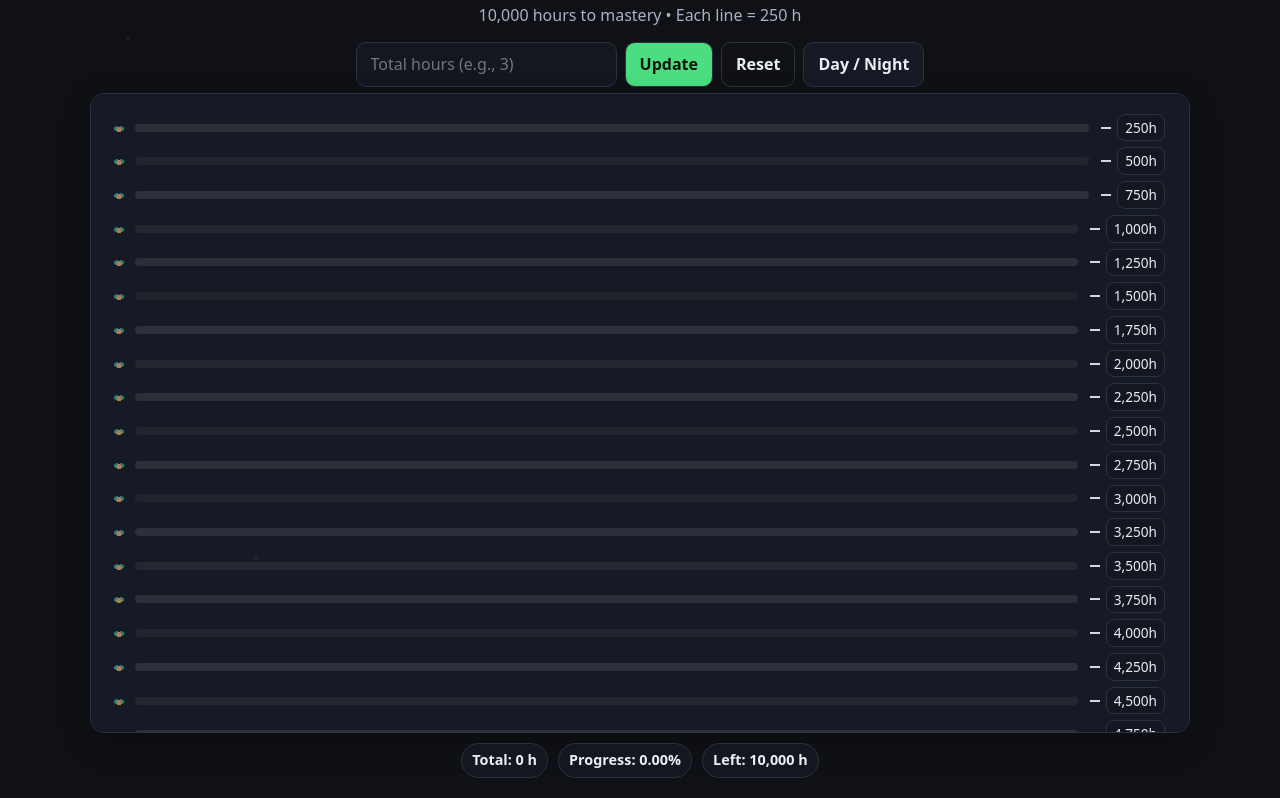
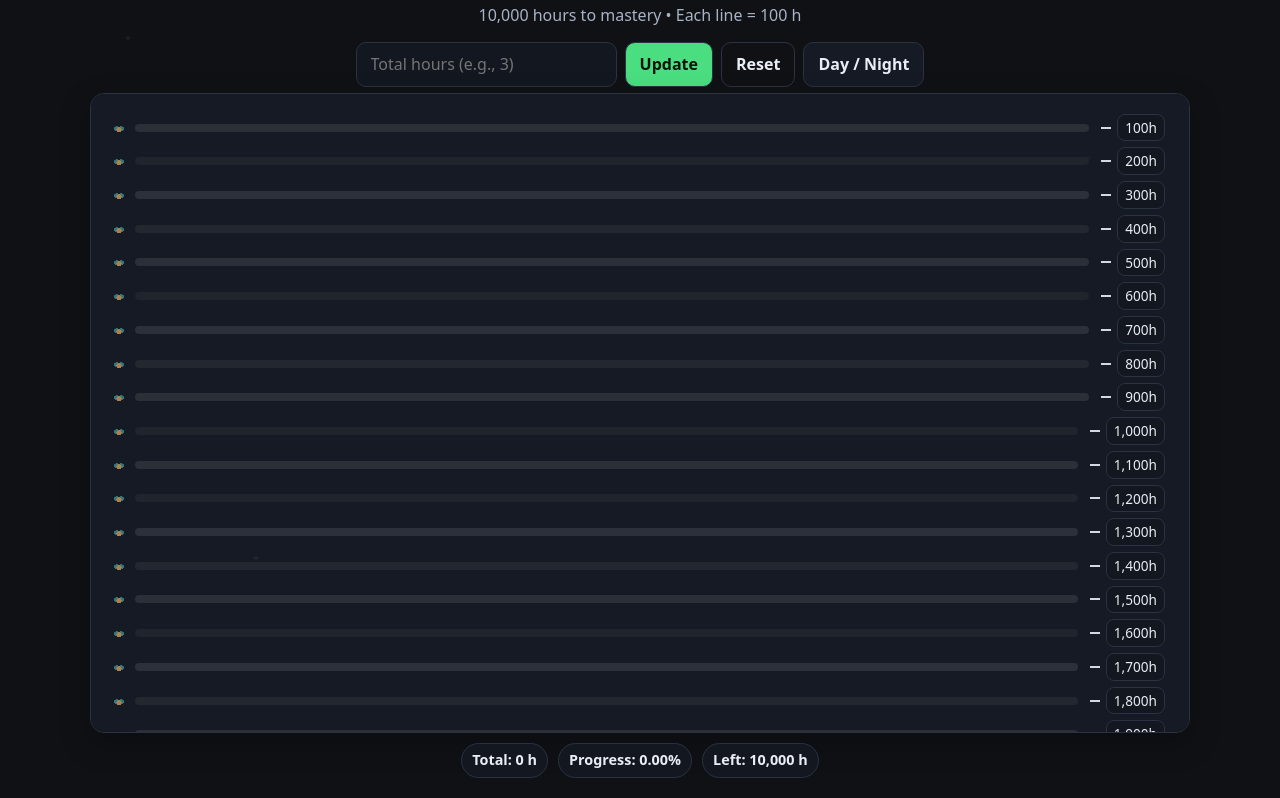
Before and after one commit to beautyofmuscles-debug/meditation, a plain HTML site: page index.html in a window 1280 px wide. Shown: the part 82-880 px from the top of the page. Drawn offline with Linux system fonts and the light colour scheme.

Commit message:
meditation 2

```diff
--- a/index.html
+++ b/index.html
@@ -111,7 +111,7 @@
   <div class="flags" aria-hidden="true"></div>
 
   <h1>☸️ Samatha Path</h1>
-  <div class="muted" style="margin-bottom:6px">10,000 hours to mastery • Each line = 250 h</div>
+  <div class="muted" style="margin-bottom:6px">10,000 hours to mastery • Each line = 100 h</div>
 
   <div id="controls">
     <input id="inHours" type="number" min="0" step="0.01" placeholder="Total hours (e.g., 3)" />
@@ -129,8 +129,8 @@
   </div>
 
 <script>
-const GOAL=10000, ROWS=40, ROW_SIZE=GOAL/ROWS, COLORS=10;
-// Milestones for every row end: 250, 500, ... 10,000
+const GOAL=10000, ROWS=100, ROW_SIZE=GOAL/ROWS, COLORS=10; // 100 rows, each 100h
+// Milestones for every row end: 100, 200, ... 10,000
 const MILESTONES=Array.from({length:ROWS},(_,i)=>({name:`${((i+1)*ROW_SIZE).toLocaleString()}h`}));
 
 const wrap=document.getElementById('wrap'),
@@ -199,7 +199,7 @@ inHours.addEventListener('keydown',e=>{if(e.key==='Enter')setHours(inHours.value
 btnReset.addEventListener('click',()=>{if(!confirm('Reset progress?'))return;save(0);setHours(0);inHours.value='';});
 window.addEventListener('resize',()=>{const v=load();build();setHours(v);});
 
-const KEY='med_hours_v12_fix_monotonic';
+const KEY='med_hours_v13_rows100';
 const save=v=>localStorage.setItem(KEY,String(v));
 const load=()=>parseFloat(localStorage.getItem(KEY)||'0');
 const formatHours=n=>(Math.round(n*100)/100).toLocaleString(undefined,{maximumFractionDigits:2});
```
